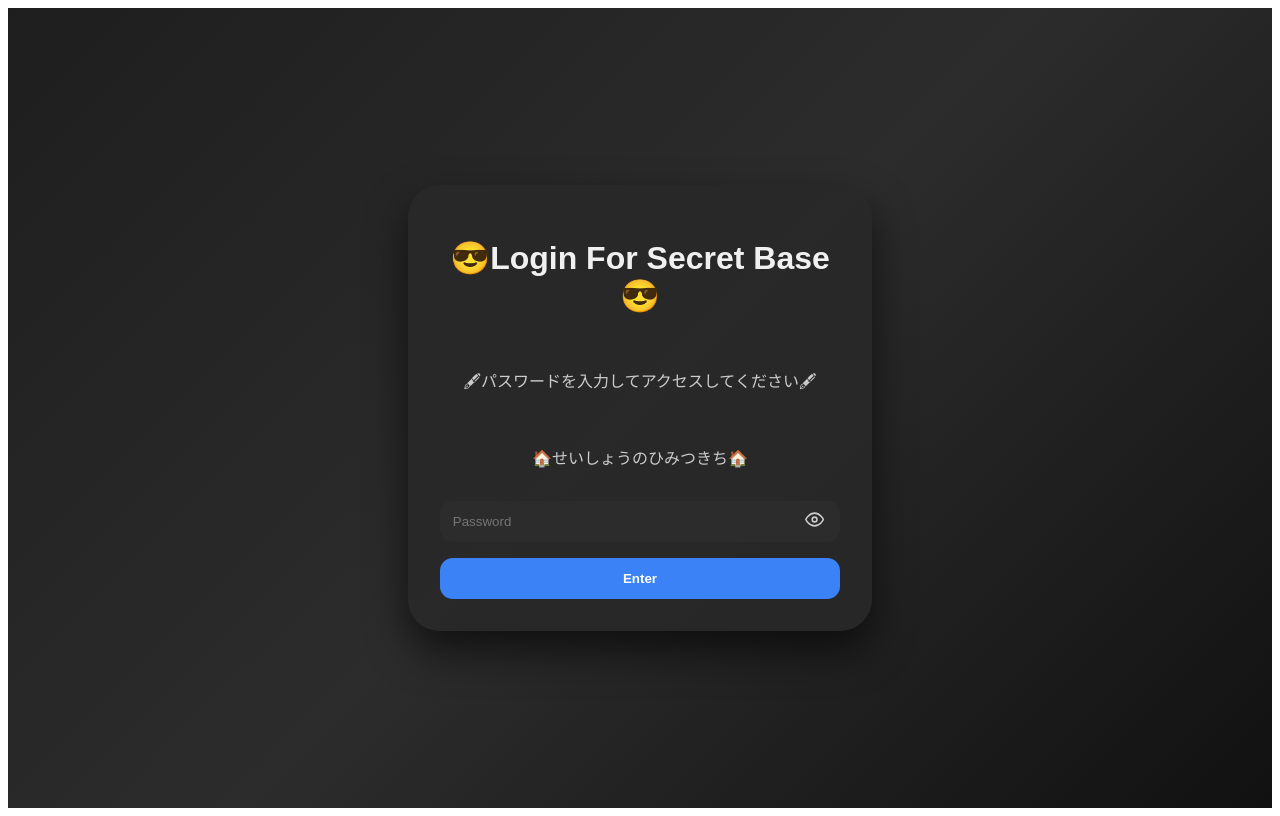
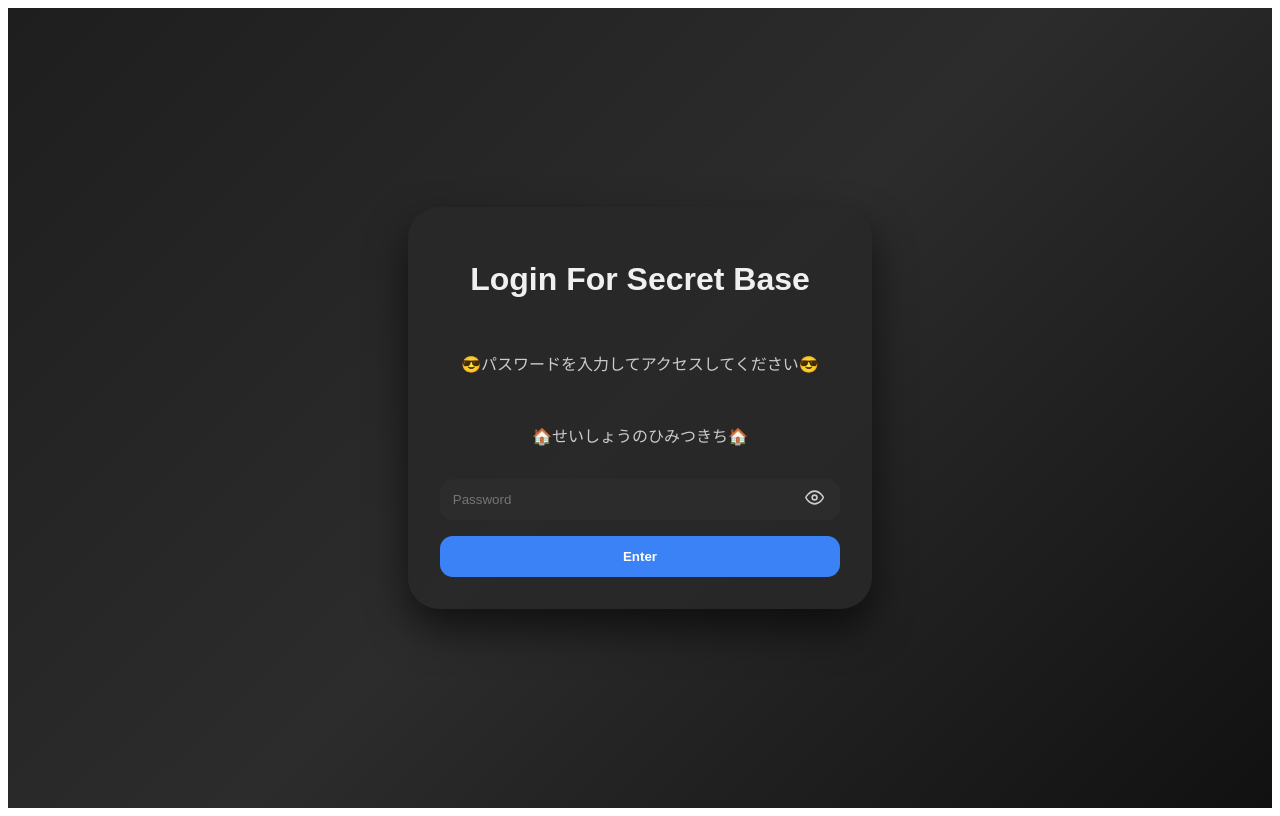
Before and after one commit to ShtTnk/seisho, a Next.js app: page / in a window 1280 px wide. Built offline with nearby package versions, Linux system fonts and the light colour scheme.

Commit message:
fix for toppage アポストロフィはエラー

```diff
--- a/src/app/page.tsx
+++ b/src/app/page.tsx
@@ -30,8 +30,8 @@ export default function Home() {
           transition: "all 0.7s",
         }}
       >
-        <h1 style={titleStyle}>😎Login For Secret Base😎</h1>
-        <p style={subtitleStyle}>🖋パスワードを入力してアクセスしてください🖋</p>
+        <h1 style={titleStyle}>Login For Secret Base</h1>
+        <p style={subtitleStyle}>😎パスワードを入力してアクセスしてください😎</p>
         <p style={subtitleStyle}>🏠せいしょうのひみつきち🏠</p>
         <div style={{ position: "relative", width: "100%" }}>
           <input
```
